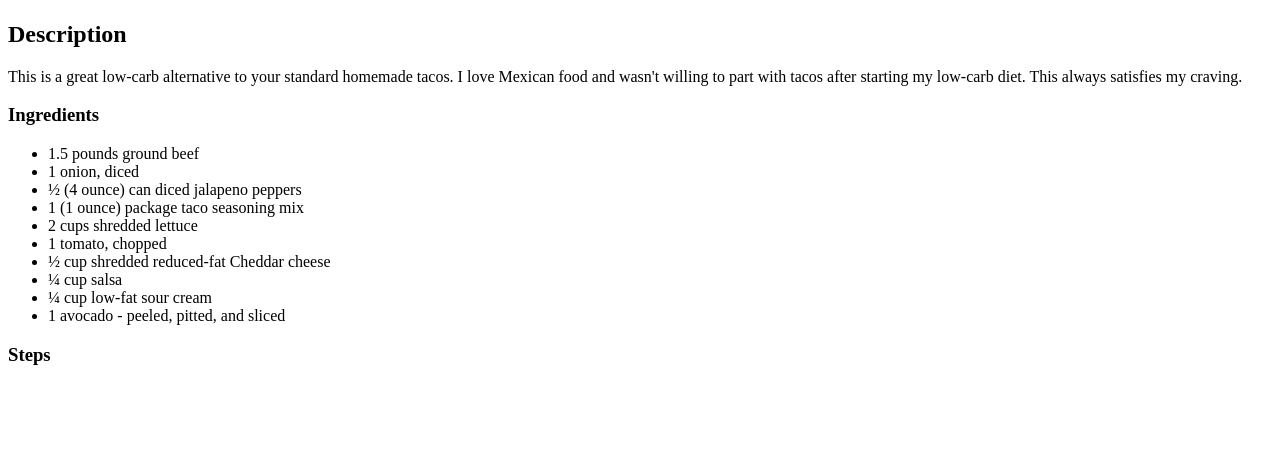
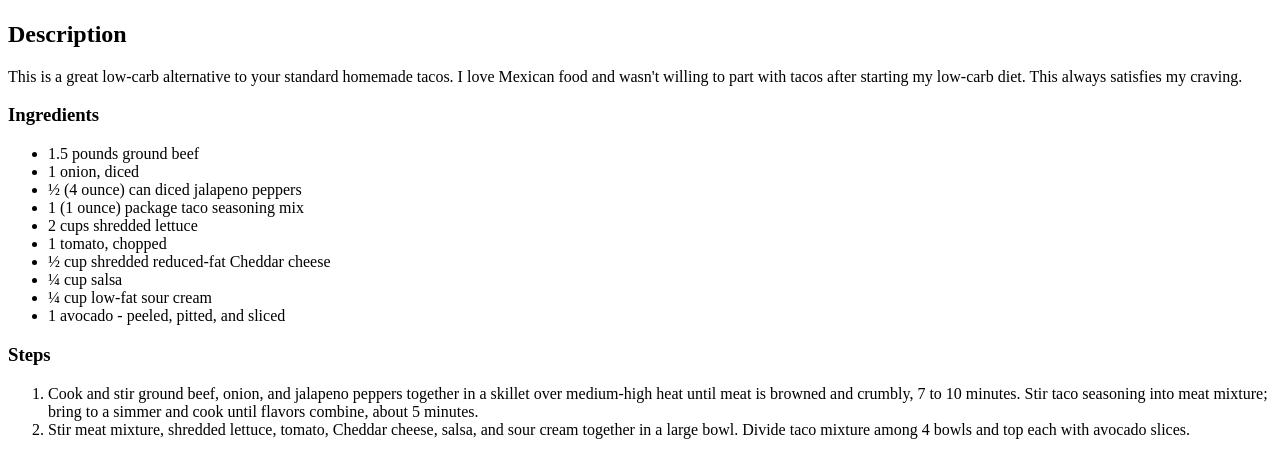
Before and after one commit to ftrbnd/odin-recipes, a plain HTML site: page recipes/tacosalad.html in a window 1280 px wide. Shown: the part 383-838 px from the top of the page. Before the commit the page ends 800 px from the top, so only its background shows below. Drawn offline with Linux system fonts and the light colour scheme.

Commit message:
Finish taco salad recipe

```diff
--- a/recipes/tacosalad.html
+++ b/recipes/tacosalad.html
@@ -33,5 +33,15 @@
     </ul>
 
     <h3>Steps</h3>
+    <ol>
+        <li>
+            Cook and stir ground beef, onion, and jalapeno peppers together in a skillet over medium-high heat until meat is browned and crumbly, 7 to 10 minutes.
+            Stir taco seasoning into meat mixture; bring to a simmer and cook until flavors combine, about 5 minutes.
+        </li>
+        <li>
+            Stir meat mixture, shredded lettuce, tomato, Cheddar cheese, salsa, and sour cream together in a large bowl.
+            Divide taco mixture among 4 bowls and top each with avocado slices.
+        </li>
+    </ol>
 </body>
 </html>
```
